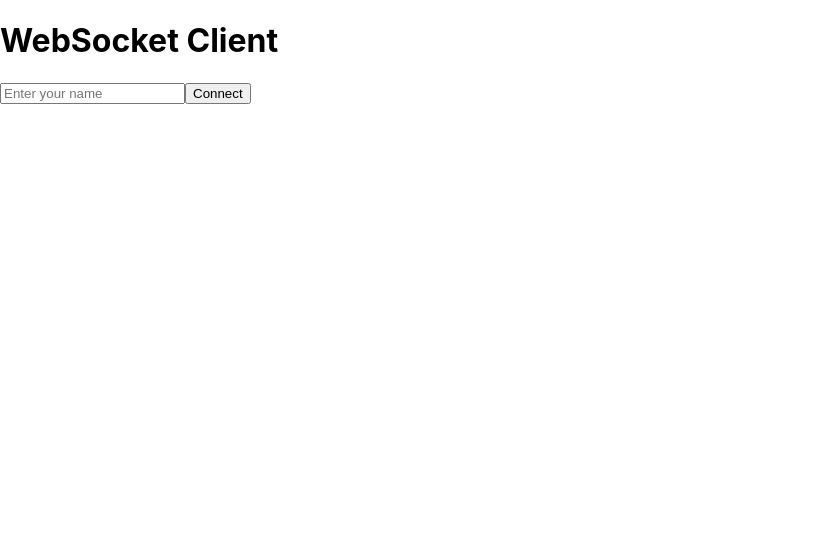
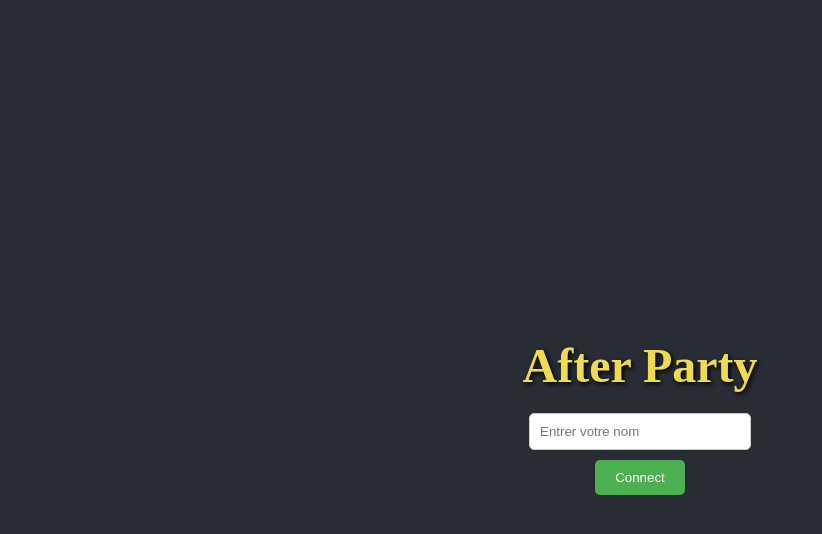
Before and after one commit to elimf/after-party, a React (Create React App) app: page / in a window 1280 px wide. Shown: the top 534 px of the page, without its empty margins (0-822 px from the left). Built offline with nearby package versions, Linux system fonts and the light colour scheme.

Commit message:
chore: Update npm dependencies and add react-toastify library

```diff
--- a/package.json
+++ b/package.json
@@ -9,6 +9,7 @@
     "react": "^18.3.1",
     "react-dom": "^18.3.1",
     "react-scripts": "5.0.1",
+    "react-toastify": "^10.0.5",
     "web-vitals": "^2.1.4"
   },
   "scripts": {
--- a/src/App.css
+++ b/src/App.css
@@ -1,38 +1,16 @@
-.App {
-  text-align: center;
+.app-container {
+  display: flex;
+  flex-direction: row;
+  height: 100vh;
 }
 
-.App-logo {
-  height: 40vmin;
-  pointer-events: none;
+.left-panel {
+  width: 30%;
+  padding: 10px;
+  border-right: 1px solid #ccc;
 }
 
-@media (prefers-reduced-motion: no-preference) {
-  .App-logo {
-    animation: App-logo-spin infinite 20s linear;
-  }
+.chat-container {
+  width: 70%;
+  padding: 10px;
 }
-
-.App-header {
-  background-color: #282c34;
-  min-height: 100vh;
-  display: flex;
-  flex-direction: column;
-  align-items: center;
-  justify-content: center;
-  font-size: calc(10px + 2vmin);
-  color: white;
-}
-
-.App-link {
-  color: #61dafb;
-}
-
-@keyframes App-logo-spin {
-  from {
-    transform: rotate(0deg);
-  }
-  to {
-    transform: rotate(360deg);
-  }
-}
--- a/src/App.js
+++ b/src/App.js
@@ -73,28 +73,29 @@ const App = () => {
   }, [connected]);
 
   return (
-    <div>
-      <h1>WebSocket Client</h1>
-      <div>
-        {!connected ? (
-          <Connect onConnect={connectWebSocket} />
-        ) : (
-          <button onClick={disconnectWebSocket}>Disconnect</button>
-        )}
-      </div>
+    <div className="app-container">
+    <div className="header">
+      {!connected ? (
+        <Connect onConnect={connectWebSocket} />
+      ) : (
+        <button onClick={disconnectWebSocket} className="disconnect-button">Disconnect</button>
+      )}
+    </div>
+    <div className="main-content">
       {connected && !currentRoom && (
-        <>
+        <div className="left-panel">
           <CreateRoom onCreateRoom={createRoom} />
           <RoomList rooms={rooms} onJoinRoom={joinRoom} />
-        </>
+        </div>
       )}
       {connected && currentRoom && (
-        <>
+        <div className="chat-container">
           <Chat messages={messages} onSendMessage={sendMessage} />
           <h2>Room: {currentRoom}</h2>
-        </>
+        </div>
       )}
     </div>
+  </div>
   );
 };
 
--- a/src/component/Connect.js
+++ b/src/component/Connect.js
@@ -1,21 +1,33 @@
 import React, { useState } from 'react';
+import { toast, ToastContainer } from 'react-toastify';
+import 'react-toastify/dist/ReactToastify.css';
+import '../style/Connect.css';
 
 const Connect = ({ onConnect }) => {
   const [name, setName] = useState('');
 
   const handleConnect = () => {
-    onConnect(name);
+    if (name.trim() === '') {
+      toast.error('Votre nom ne peut pas être vide');
+    } else {
+      onConnect(name);
+    }
   };
 
   return (
-    <div>
+    <div className="connect-container">
+      <h1 className="title">After Party</h1>
       <input
         type="text"
-        placeholder="Enter your name"
+        placeholder="Entrer votre nom"
         value={name}
         onChange={(e) => setName(e.target.value)}
+        className="connect-input"
       />
-      <button onClick={handleConnect}>Connect</button>
+      <button onClick={handleConnect} className="connect-button">
+        Connect
+      </button>
+      <ToastContainer position="top-center" />
     </div>
   );
 };
--- a/src/index.css
+++ b/src/index.css
@@ -1,10 +1,14 @@
 body {
   margin: 0;
+  padding: 0;
   font-family: -apple-system, BlinkMacSystemFont, 'Segoe UI', 'Roboto', 'Oxygen',
     'Ubuntu', 'Cantarell', 'Fira Sans', 'Droid Sans', 'Helvetica Neue',
     sans-serif;
   -webkit-font-smoothing: antialiased;
   -moz-osx-font-smoothing: grayscale;
+  background-color: #282c34;
+  height: 100%;
+  background-color: #282c34;
 }
 
 code {
--- /dev/null
+++ b/src/style/Connect.css
@@ -0,0 +1,33 @@
+.connect-container {
+    display: flex;
+    flex-direction: column;
+    align-items: center;
+    justify-content: center;
+    height: 100vh;
+    background-color: #282c34;
+  }
+
+  .title {
+    font-family: 'Cursive', 'Fantasy';
+    font-size: 48px;
+    color: #f0db4f;
+    margin-bottom: 20px;
+    text-shadow: 2px 2px 4px #000000;
+  }
+
+  .connect-input {
+    padding: 10px;
+    margin-bottom: 10px;
+    border: 1px solid #ccc;
+    border-radius: 5px;
+    width: 200px;
+  }
+
+  .connect-button {
+    padding: 10px 20px;
+    background-color: #4CAF50;
+    color: white;
+    border: none;
+    border-radius: 5px;
+    cursor: pointer;
+  }
```
Also changed, not shown: 1 other file (tests, documents, lock files or other folders).
